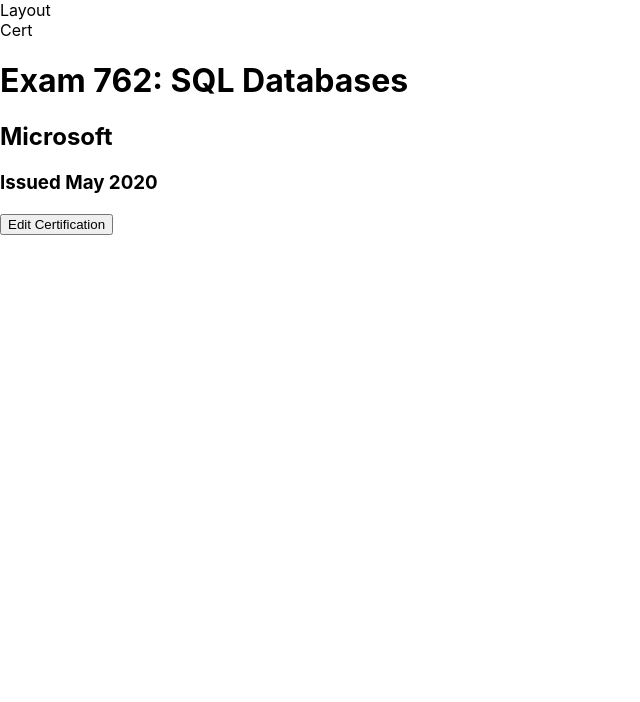
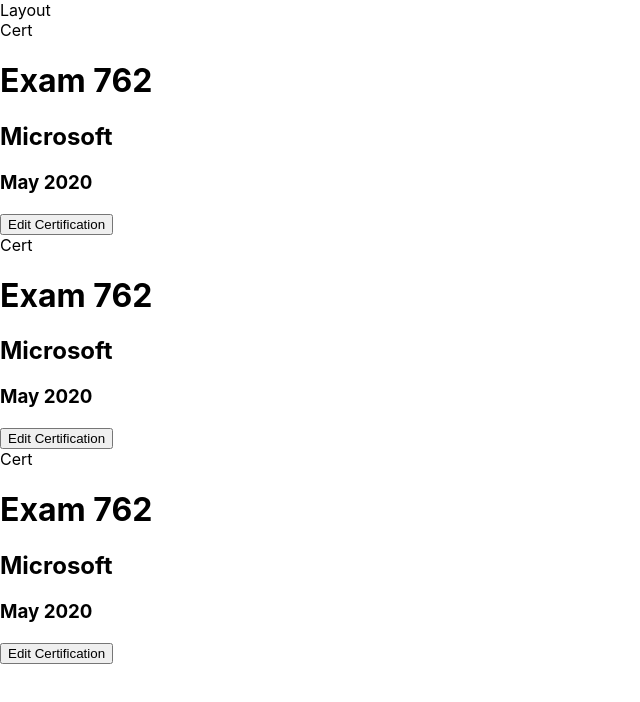
Before and after one commit to maxrosario99/certifications-example, a React (Create React App) app: page / in a window 1280 px wide. Shown: the top 702 px of the page, without its empty margins (0-640 px from the left). Built offline with nearby package versions, Linux system fonts and the light colour scheme.

Commit message:
Setup CertsArray

```diff
--- a/src/components/Cert.js
+++ b/src/components/Cert.js
@@ -1,12 +1,14 @@
 import React from 'react'
 
-const Cert = () => {
+const Cert = ({certification}) => {
   return (
     <div>Cert
 
-        <h1>Exam 762: SQL Databases</h1>
-        <h2>Microsoft</h2>
-        <h3>Issued May 2020</h3>
+
+
+        <h1>{certification.title}</h1>
+        <h2>{certification.company}</h2>
+        <h3> {certification.issue}</h3>
         <button>Edit Certification</button>
     </div>
   )
--- a/src/components/Layout.js
+++ b/src/components/Layout.js
@@ -1,13 +1,37 @@
-import React from 'react'
+import React, { useState } from 'react'
 import Cert from './Cert'
 
 
 const Layout = () => {
+    const [certsArray, setCertsArray] = useState([
+
+        {
+            title: "Exam 762",
+            company: "Microsoft",
+            issue: "May 2020"
+        },
+        {
+            title: "Exam 762",
+            company: "Microsoft",
+            issue: "May 2020"
+        },
+        {
+            title: "Exam 762",
+            company: "Microsoft",
+            issue: "May 2020"
+        }
+
+    ])
   return (
     <div>Layout
 
         <div id="cert-container">
-            <Cert />
+            {certsArray.map(function(cert, index){
+                return <Cert
+                certification={cert}
+                />
+            })}
+
         </div>
     </div>
   )
```
